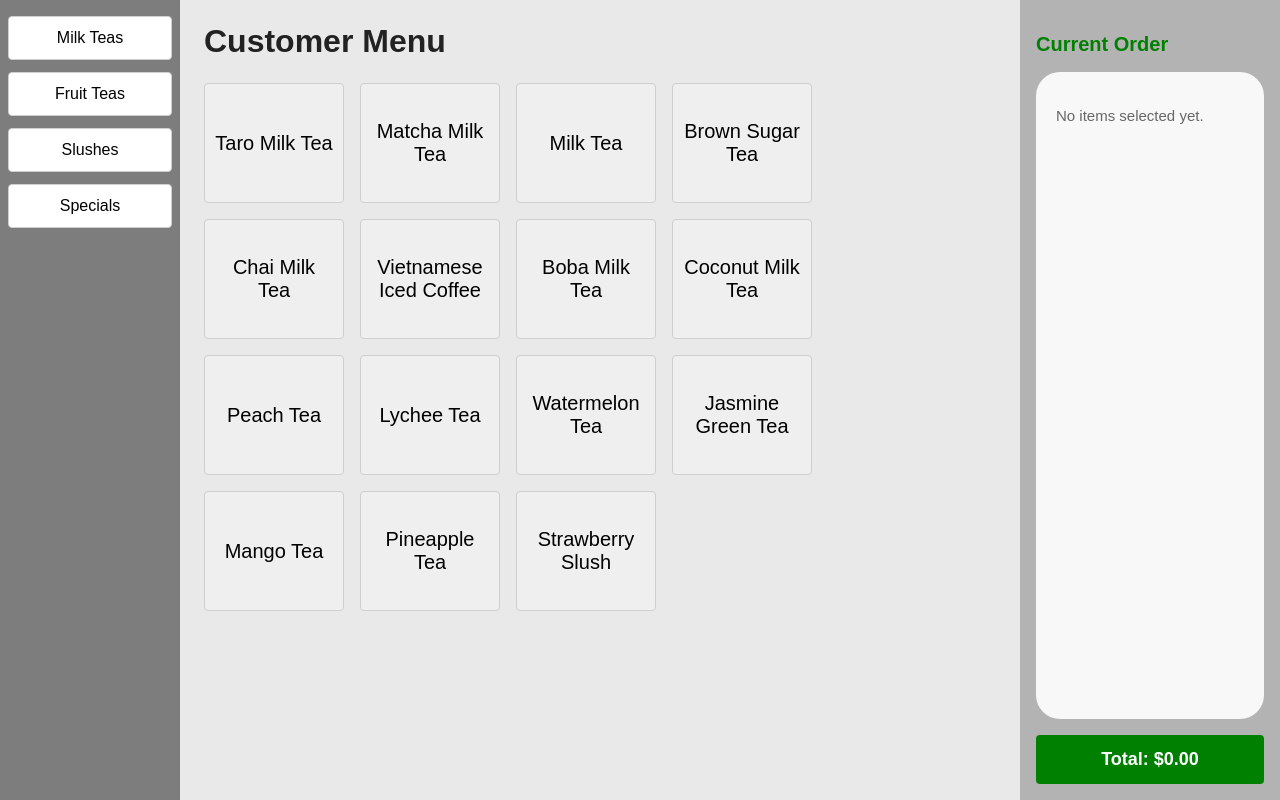
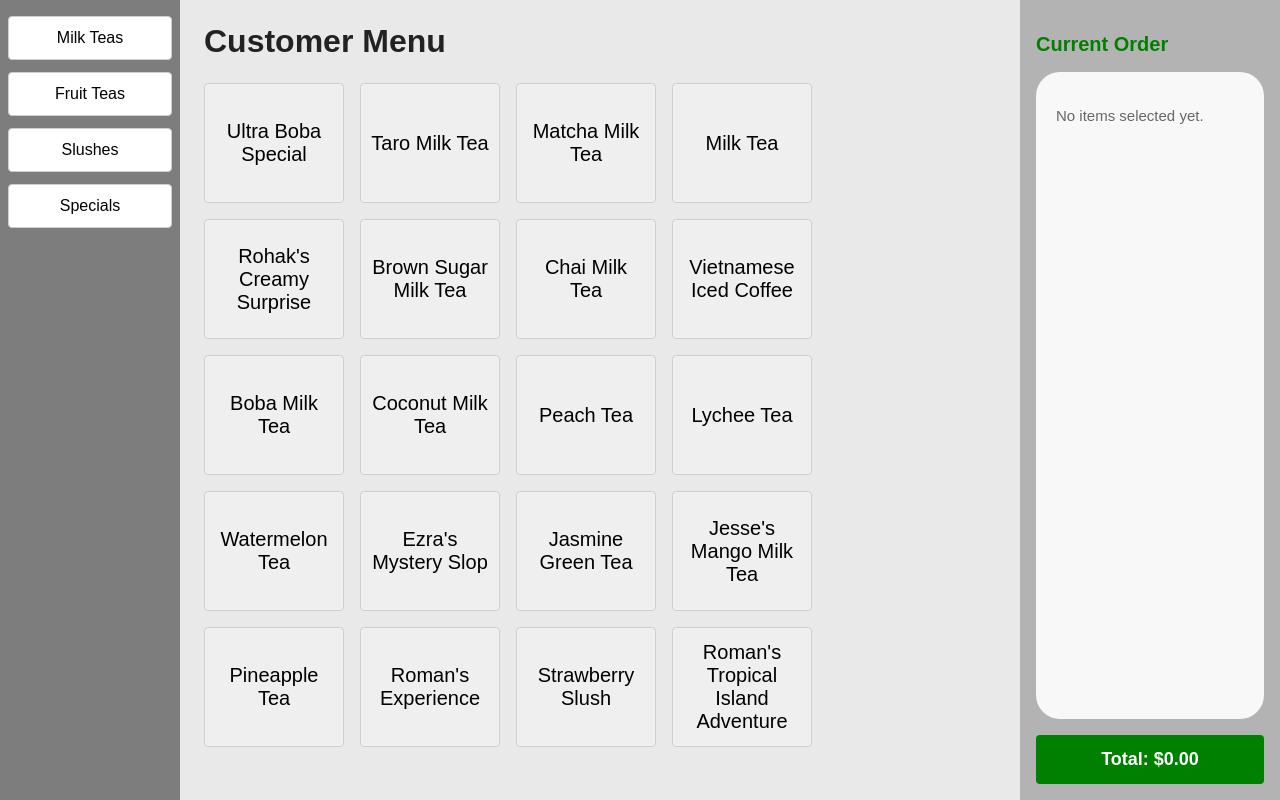
Before and after one commit to Ezra-Kuba/Project3Team74, a Next.js app: page /cashierGUI in a window 1280 px wide. Built offline with nearby package versions, Linux system fonts and the light colour scheme.

Commit message:
Added all menu items. Changed item type.

```diff
--- a/app/cashierGUI/page.js
+++ b/app/cashierGUI/page.js
@@ -1,20 +1,25 @@
 export default function CustomerGUI() {
   const items = [
-    "Taro Milk Tea",
-    "Matcha Milk Tea",
-    "Milk Tea",
-    "Brown Sugar Tea",
-    "Chai Milk Tea",
-    "Vietnamese Iced Coffee",
-    "Boba Milk Tea",
-    "Coconut Milk Tea",
-    "Peach Tea",
-    "Lychee Tea",
-    "Watermelon Tea",
-    "Jasmine Green Tea",
-    "Mango Tea",
-    "Pineapple Tea",
-    "Strawberry Slush",
+    { id: 1, name: "Ultra Boba Special", price: 67.76, inventoryCost: "Cup, blue tea, Straw, green tea, Cream, Boba, strawberry" },
+    { id: 2, name: "Taro Milk Tea", price: 7.99, inventoryCost: "Cup, Boba, milk tea, Straw, taro powder" },
+    { id: 3, name: "Matcha Milk Tea", price: 10.11, inventoryCost: "Cup, Boba, milk tea, matcha, Straw" },
+    { id: 4, name: "Milk Tea", price: 7.11, inventoryCost: "Cup, milk tea, straw" },
+    { id: 5, name: "Rohak's Creamy Surprise", price: 12.88, inventoryCost: "Cup, Water, Cream, Straw" },
+    { id: 6, name: "Brown Sugar Milk Tea", price: 25.99, inventoryCost: "Cup, Brown sugar, milk tea, straw" },
+    { id: 7, name: "Chai Milk Tea", price: 100, inventoryCost: "Cup, Boba, Straw, ginger, cinnamon" },
+    { id: 8, name: "Vietnamese Iced Coffee", price: 75, inventoryCost: "Cup, Boba, Straw, Ground Coffee, Condensed milk" },
+    { id: 9, name: "Boba Milk Tea", price: 12.77, inventoryCost: "Cup, Boba, Straw, milk tea" },
+    { id: 10, name: "Coconut Milk Tea", price: 32.77, inventoryCost: "Cup,Boba,Straw, coconut, milk tea" },
+    { id: 11, name: "Peach Tea", price: 7.99, inventoryCost: "Cup,Boba,Straw, peach" },
+    { id: 12, name: "Lychee Tea", price: 69.99, inventoryCost: "Cup, green tea, lychee, straw" },
+    { id: 13, name: "Watermelon Tea", price: 8.99, inventoryCost: "Cup, black tea, watermelon, Straw" },
+    { id: 14, name: "Ezra's Mystery Slop", price: 7.99, inventoryCost: "Cup,Boba,Straw, blue tea, green tea, milk tea, ginger, peach" },
+    { id: 15, name: "Jasmine Green Tea", price: 8.99, inventoryCost: "Cup,Boba,Straw, green tea" },
+    { id: 16, name: "Jesse's Mango Milk Tea", price: 10, inventoryCost: "Cup,Boba,Straw, milk tea, brown sugar, Mango" },
+    { id: 17, name: "Pineapple Tea", price: 14.88, inventoryCost: "Cup, green tea, pineapple, straw" },
+    { id: 18, name: "Roman's Experience", price: 18.99, inventoryCost: "Cup,Boba,Straw, peach, strawberry, blue tea" },
+    { id: 19, name: "Strawberry Slush", price: 15.99, inventoryCost: "Cup,Boba,Straw, strawberry" },
+    { id: 20, name: "Roman's Tropical Island Adventure", price: 19.99, inventoryCost: "Cup, Milk, Pineapple, Mango, Strawberry, straw" },
   ];
 
   return (
@@ -30,9 +35,9 @@ export default function CustomerGUI() {
         <h1 className="customer-menu-title">Customer Menu</h1>
 
         <div className="customer-item-grid">
-          {items.map((item, index) => (
-            <button key={index} className="customer-item-card">
-              {item}
+          {items.map((item) => (
+            <button key={item.id} className="customer-item-card">
+              {item.name}
             </button>
           ))}
         </div>
```
Also changed, not shown: app/customerGUI/page.js (+23 -18 lines), app/managerGUI/page.js (+23 -18 lines).
